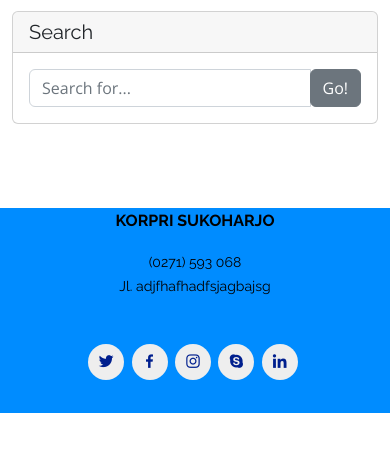
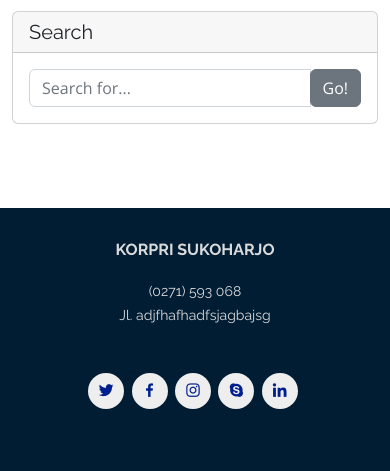
Before and after one commit to olisuside/KORPRI, a PHP site: page /index.php in a window 390 px wide. Shown: the part 2200-2671 px from the top of the page. Before the commit the page ends 2613 px from the top, so only its background shows below. Run offline with PHP 8.4, Linux system fonts and the light colour scheme; data that the repository does not hold is empty.

Commit message:
update style.css

```diff
--- a/assets/css/style.css
+++ b/assets/css/style.css
@@ -414,12 +414,18 @@ h6,
   #hero .hero-img img {
     width: 50%;
   }
+  #hero h1 {
+    font-size: 36px;
+    line-height: 36px;
+    padding-top: 1rem;
+  }
 }
 
 @media (max-width: 768px) {
   #hero h1 {
     font-size: 28px;
     line-height: 36px;
+    padding-top: 1rem;
   }
 
   #hero h2 {
@@ -617,7 +623,7 @@ section {
 
 #footer .footer-top {
   padding: 60px 0 30px 0;
-  background: rgb(0 140 255);
+  background: rgb(0, 29, 52);
 }
 
 #footer .footer-top .footer-contact {
@@ -637,13 +643,13 @@ section {
   line-height: 24px;
   margin-bottom: 0;
   font-family: "Raleway", sans-serif;
-  color: #000000;
+  color: #dadada;
 }
 
 #footer .footer-top h3 {
   font-size: 16px;
   font-weight: bold;
-  color: #000000;
+  color: #dadada;
   position: relative;
   padding-bottom: 12px;
 }
@@ -731,10 +737,10 @@ section {
 @media (max-width: 768px) {
 
   #footer .copyright,#footer .footer-top,
-  #footer .credits {
+  #footer .footer-top {
     float: none;
     -moz-text-align-last: center;
     text-align-last: center;
-    padding: 3px 0;
+    padding: 2rem 0;
   }
 }
```
